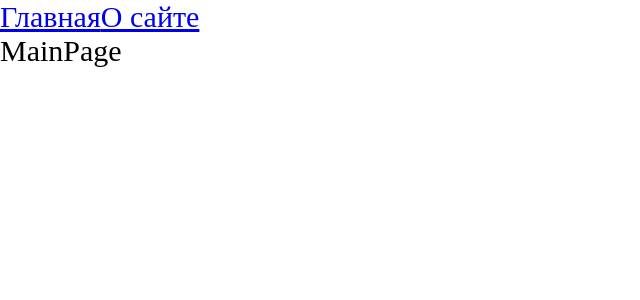
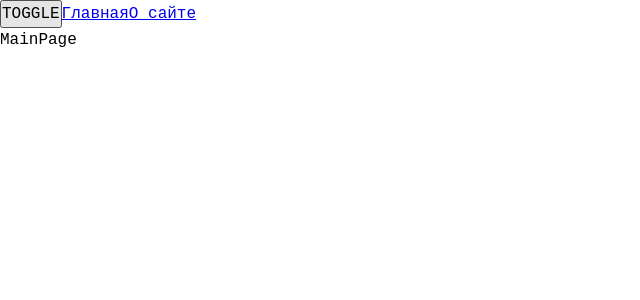
Before and after one commit to space-ii/dev-craft, a React app: page / in a window 1280 px wide. Shown: the top 300 px of the page, without its empty margins (0-640 px from the left). Built offline with nearby package versions, Linux system fonts and the light colour scheme.

Commit message:
style-theme

```diff
--- a/src/App.tsx
+++ b/src/App.tsx
@@ -1,13 +1,25 @@
-import React, { Suspense } from "react";
+import React, { Suspense, useState } from "react";
 import { Route, Routes } from "react-router";
 import { Link } from "react-router-dom";
-import "./index.scss";
+import "./styles/index.scss";
 import { AboutPageAsync } from "./pages/AboutPage/AboutPage.async";
 import { MainPageAsync } from "./pages/MainPage/MainPage.async";
 
+export enum Theme {
+  LIGHT = "light",
+  DARK = "dark",
+}
+
 export default function App() {
+  const [theme, setTheme] = useState<Theme>(Theme.LIGHT);
+
+  const toggleTheme = () => {
+    setTheme(theme === Theme.DARK ? Theme.LIGHT : Theme.DARK);
+  };
+
   return (
-    <div className="app">
+    <div className={`app ${theme}`}>
+      <button onClick={toggleTheme}>TOGGLE</button>
       <Link to={"/"}>Главная</Link>
       <Link to={"/about"}>О сайте</Link>
       <Suspense fallback={<div>Loading...</div>}>
--- a/src/index.scss
+++ /dev/null
@@ -1,9 +0,0 @@
-* {
-  margin: 0;
-  padding: 0;
-  box-sizing: border-box;
-}
-
-.app {
-  font-size: 30px;
-}
--- /dev/null
+++ b/src/styles/index.scss
@@ -0,0 +1,13 @@
+@import "reset";
+@import "variables/global";
+@import "themes/normal";
+@import "themes/dark";
+
+.app {
+  font: var(--font-m);
+
+  background: var(--bg-color);
+  color: var(--primary-color);
+
+  min-height: 100vh;
+}
--- /dev/null
+++ b/src/styles/reset.scss
@@ -0,0 +1,13 @@
+* {
+  margin: 0;
+  padding: 0;
+  box-sizing: border-box;
+}
+
+input,
+button,
+textarea,
+select {
+  margin: 0;
+  font: inherit;
+}
--- /dev/null
+++ b/src/styles/themes/dark.scss
@@ -0,0 +1,6 @@
+.app.dark {
+  --bg-color: rgb(41, 39, 39);
+
+  --primary-color: rgb(209, 163, 132);
+  --secondary-color: rgb(223, 210, 202);
+}
--- /dev/null
+++ b/src/styles/themes/normal.scss
@@ -0,0 +1,6 @@
+.app.ligth {
+  --bg-color: rgb(255, 251, 242);
+
+  --primary-color: rgb(61, 56, 52);
+  --secondary-color: rgb(109, 100, 94);
+}
--- /dev/null
+++ b/src/styles/variables/global.scss
@@ -0,0 +1,11 @@
+:root {
+  --font-family-main: "Courier New", "Times New Roman", serif;
+
+  --font-size-m: 16px;
+  --font-line-m: 24px;
+  --font-m: var(--font-size-m) / var(--font-line-m) var(--font-family-main);
+
+  --font-size-l: 24px;
+  --font-line-l: 32px;
+  --font-l: var(--font-size-l) / var(--font-line-l) var(--font-family-main);
+}
```
